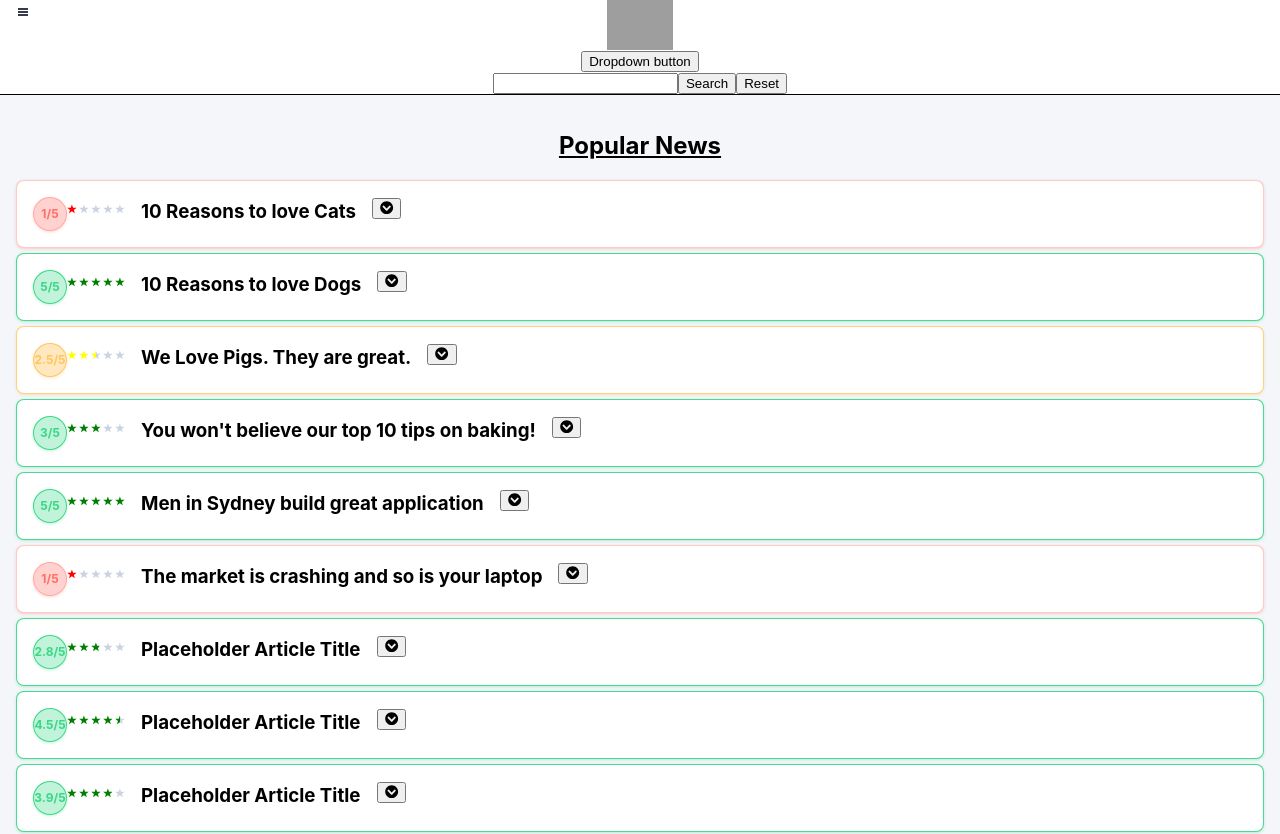
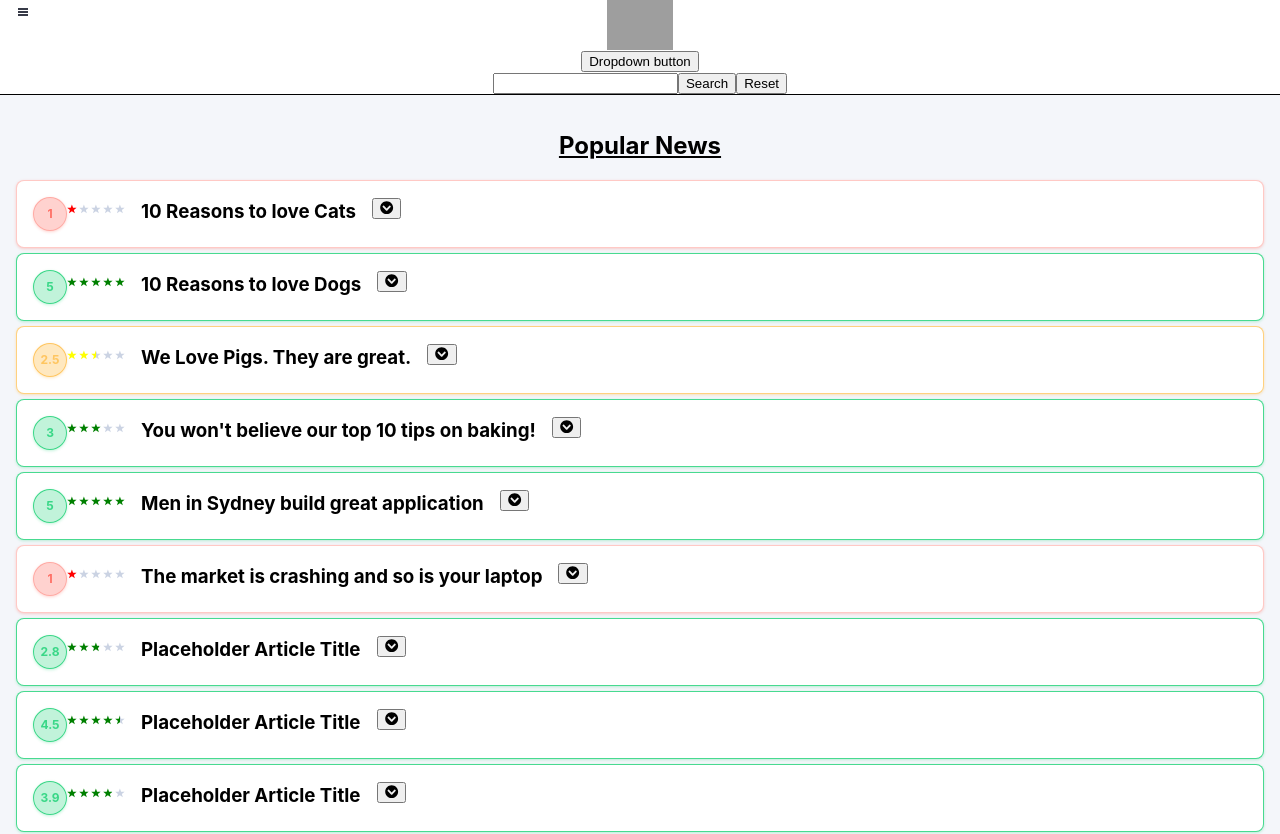
Before and after one commit to BizarroKlyza/pace, a React (Create React App) app in the folder app/: page / in a window 1280 px wide. Shown: the top 834 px of the page. Built offline with nearby package versions, Linux system fonts and the light colour scheme; grey boxes are pictures that could not be loaded.

Commit message:
i did something maybe idk

```diff
--- a/app/src/components/results-page/results-card/results-card.js
+++ b/app/src/components/results-page/results-card/results-card.js
@@ -62,7 +62,7 @@ class ResultsCard extends React.Component {
     return (
       <article className={"post " + this.state.cardName}>
         <div className="post-inner-row flex-container" id="row-item-1">
-          <div className={"post-score "+this.state.cardName}>{this.state.sentimentScore}/5</div>
+          <div className={"post-score "+this.state.cardName}>{this.state.sentimentScore}</div>
 
           <div className="post-star">
             <Star SentimentScore={this.state.sentimentScore}/>
```
Also changed, not shown: app/src/components/page/page.js (line endings or trailing spaces).
